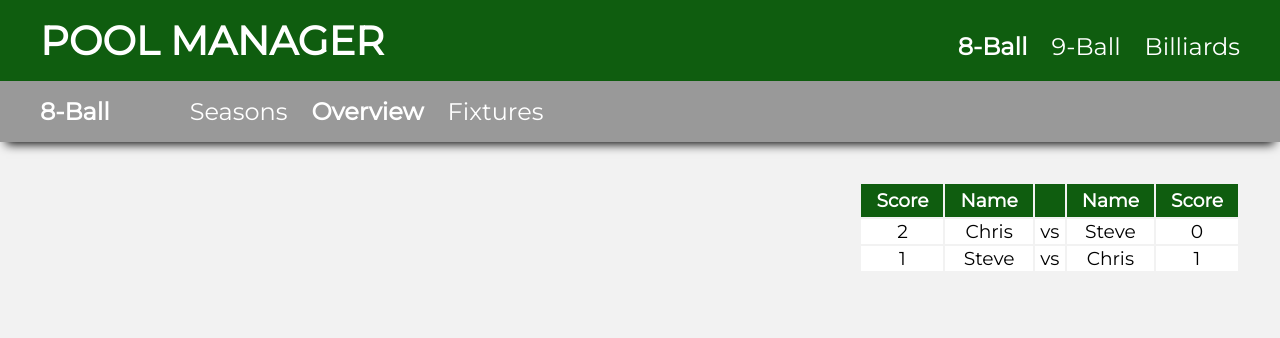
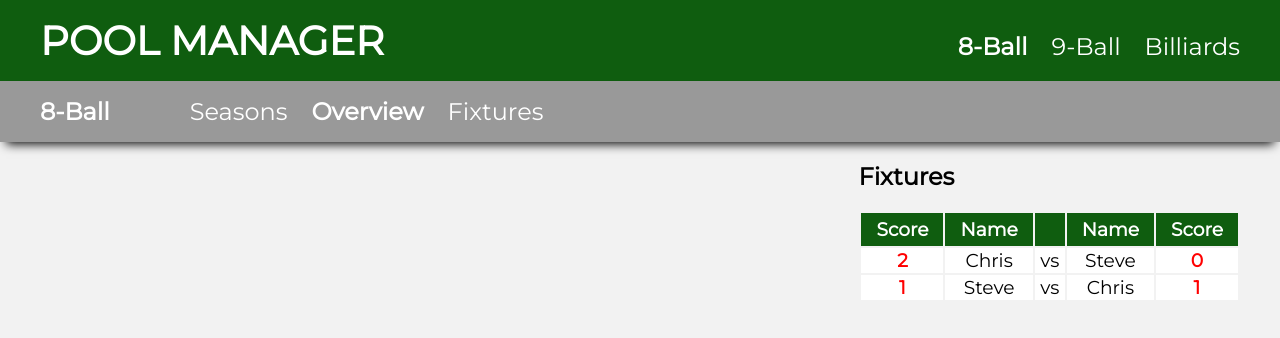
Before and after one commit to NLDInterns2019/nld-pool-league, a React (Create React App) app in the folder client/: page / in a window 1280 px wide. Shown: the top 338 px of the page. Built offline with nearby package versions, Linux system fonts and the light colour scheme.

Commit message:
Split content into left and right divs. Added styling to scores

```diff
--- a/client/src/App.css
+++ b/client/src/App.css
@@ -78,10 +78,7 @@ body {
 }
 
 .fixtureTable {
-  padding-top: 2.5rem;
   padding-left: 1rem;
-  position: absolute;
-  right: 2.5rem;
   font-size: 14pt;
 }
 
@@ -94,3 +91,16 @@ body {
 .fixtureTable td {
   background-color: white;
 }
+
+.contentLeft {
+  display: inline-block;
+}
+
+.contentRight {
+  display: inline-block;
+  position: absolute;
+  right: 2.5rem;
+}
+.contentRight h2 {
+  padding-left: 15px;
+}
--- a/client/src/components/App.js
+++ b/client/src/components/App.js
@@ -9,7 +9,10 @@ class App extends React.Component {
       <div className="app">
         <Header />
         <SubNavBar />
-        <FixtureTable />
+        <div className="contentLeft" />
+        <div className="contentRight">
+          <FixtureTable />
+        </div>
       </div>
     );
   }
--- a/client/src/components/FixtureTable.js
+++ b/client/src/components/FixtureTable.js
@@ -2,8 +2,14 @@ import React, { Component } from "react";
 
 class FixtureTable extends Component {
   render() {
+    var scoreStyle = {
+      fontWeight: "bold",
+      color: "red"
+    };
+
     return (
       <div>
+        <h2>Fixtures</h2>
         <table className="fixtureTable">
           <tr>
             <th>Score</th>
@@ -13,18 +19,26 @@ class FixtureTable extends Component {
             <th>Score</th>
           </tr>
           <tr>
-            <td align="center">2</td>
+            <td align="center" style={scoreStyle}>
+              2
+            </td>
             <td align="center">Chris</td>
             <td align="center">vs</td>
             <td align="center">Steve</td>
-            <td align="center">0</td>
+            <td align="center" style={scoreStyle}>
+              0
+            </td>
           </tr>
           <tr>
-            <td align="center">1</td>
+            <td align="center" style={scoreStyle}>
+              1
+            </td>
             <td align="center">Steve</td>
             <td align="center">vs</td>
             <td align="center">Chris</td>
-            <td align="center">1</td>
+            <td align="center" style={scoreStyle}>
+              1
+            </td>
           </tr>
         </table>
       </div>
```
